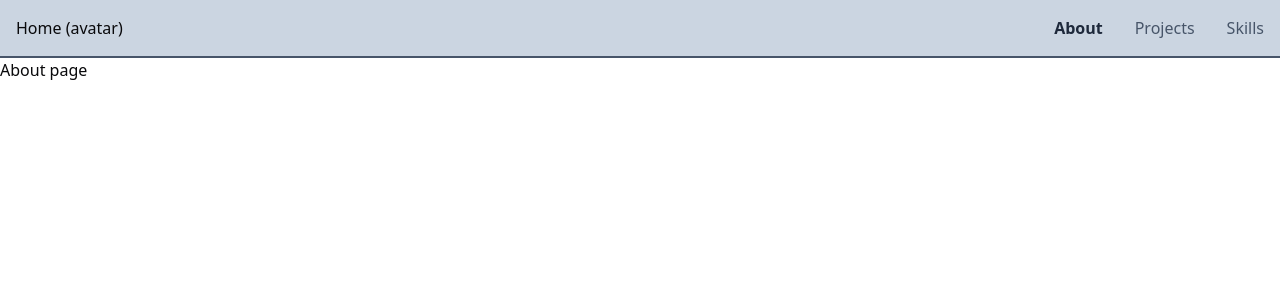
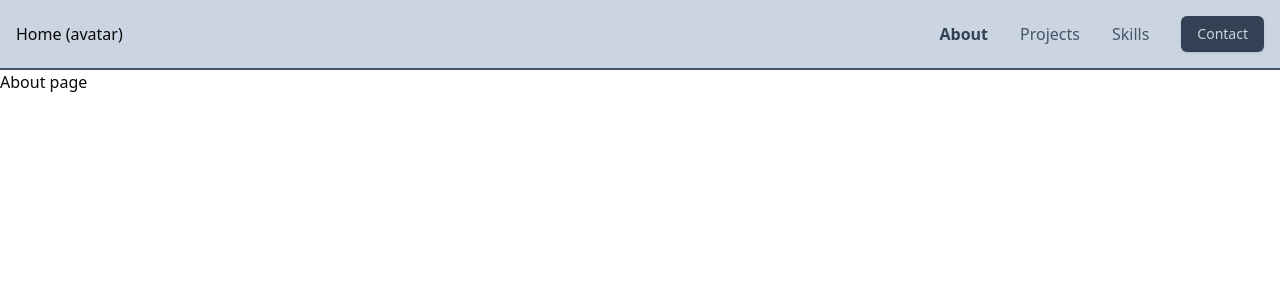
Before and after one commit to tdot123-1/portfolio, a React (Vite) app: page /about in a window 1280 px wide. Shown: the top 300 px of the page. Built offline with nearby package versions, Linux system fonts and the light colour scheme.

Commit message:
add contact

```diff
--- /dev/null
+++ b/src/components/custom/Contact.tsx
@@ -0,0 +1,44 @@
+import { MailIcon } from "lucide-react";
+import { Popover, PopoverContent, PopoverTrigger } from "../ui/popover";
+import { GitHubLogoIcon, LinkedInLogoIcon } from "@radix-ui/react-icons";
+import { Button } from "../ui/button";
+
+const Contact = () => {
+  return (
+    <>
+      <Popover>
+        <PopoverTrigger asChild>
+          <Button
+            variant="default"
+            className="bg-slate-700 text-slate-300 hover:bg-slate-900"
+          >
+            Contact
+          </Button>
+        </PopoverTrigger>
+
+        <PopoverContent className="w-fit">
+          <div className="grid grid-cols-2 grid-rows-2 gap-2">
+            <div className="bg-gray-200 p-4 rounded-sm">
+              <span className="flex gap-1 justify-center items-center">
+                <MailIcon className="h-5 w-5" /> emailadress@test.com
+              </span>
+            </div>
+            <div className="bg-gray-200 p-4 rounded-sm">
+              <span className="flex gap-1 justify-center items-center">
+                <GitHubLogoIcon className="h-5 w-5" />
+                github/my-account
+              </span>
+            </div>
+            <div className="bg-gray-200 p-4 rounded-sm col-span-2 items-center">
+              <span className="flex gap-1 justify-center">
+                <LinkedInLogoIcon className="h-5 w-5" /> linkedIn/my-profile
+              </span>
+            </div>
+          </div>
+        </PopoverContent>
+      </Popover>
+    </>
+  );
+};
+
+export default Contact;
--- a/src/components/custom/Navbar.tsx
+++ b/src/components/custom/Navbar.tsx
@@ -9,10 +9,16 @@ import {
   DropdownMenu,
   DropdownMenuContent,
   DropdownMenuItem,
+  DropdownMenuPortal,
   DropdownMenuSeparator,
+  DropdownMenuSub,
+  DropdownMenuSubContent,
+  DropdownMenuSubTrigger,
   DropdownMenuTrigger,
 } from "../ui/dropdown-menu";
-import { HamburgerMenuIcon } from "@radix-ui/react-icons";
+import { GitHubLogoIcon, HamburgerMenuIcon, LinkedInLogoIcon } from "@radix-ui/react-icons";
+import Contact from "./Contact";
+import { MailIcon } from "lucide-react";
 
 const Navbar = () => {
   return (
@@ -24,12 +30,12 @@ const Navbar = () => {
           </div>
 
           {/* desktop */}
-          <div className="hidden md:flex space-x-8">
+          <div className="hidden md:flex items-center space-x-8">
             <HoverCard>
               <NavLink
                 to="/about"
                 className={({ isActive }) =>
-                  isActive ? "text-slate-800 font-bold" : "text-slate-600"
+                  isActive ? "text-slate-700 font-bold" : "text-slate-600"
                 }
               >
                 <HoverCardTrigger asChild>
@@ -44,7 +50,7 @@ const Navbar = () => {
               <NavLink
                 to="/projects"
                 className={({ isActive }) =>
-                  isActive ? "text-slate-800 font-bold" : "text-slate-600"
+                  isActive ? "text-slate-700 font-bold" : "text-slate-600"
                 }
               >
                 <HoverCardTrigger asChild>
@@ -59,7 +65,7 @@ const Navbar = () => {
               <NavLink
                 to="/skills"
                 className={({ isActive }) =>
-                  isActive ? "text-slate-800 font-bold" : "text-slate-600"
+                  isActive ? "text-slate-700 font-bold" : "text-slate-600"
                 }
               >
                 <HoverCardTrigger asChild>
@@ -71,6 +77,7 @@ const Navbar = () => {
                 add to my skillset
               </HoverCardContent>
             </HoverCard>
+            <Contact />
           </div>
 
           {/* mobile */}
@@ -93,6 +100,31 @@ const Navbar = () => {
                 <DropdownMenuItem asChild>
                   <Link to="/skills">Skills</Link>
                 </DropdownMenuItem>
+                <DropdownMenuSeparator />
+                <DropdownMenuSub>
+                  <DropdownMenuSubTrigger>Contact</DropdownMenuSubTrigger>
+                  <DropdownMenuPortal>
+                    <DropdownMenuSubContent>
+                      <DropdownMenuItem>
+                        <span className="flex gap-1 justify-center items-center">
+                          <MailIcon className="h-4 w-4" /> emailadress@test.com
+                        </span>
+                      </DropdownMenuItem>
+                      <DropdownMenuItem>
+                        <span className="flex gap-1 justify-center items-center">
+                          <GitHubLogoIcon className="h-5 w-5" />
+                          github/my-account
+                        </span>
+                      </DropdownMenuItem>
+                      <DropdownMenuItem>
+                        <span className="flex gap-1 justify-center">
+                          <LinkedInLogoIcon className="h-5 w-5" />{" "}
+                          linkedIn/my-profile
+                        </span>
+                      </DropdownMenuItem>
+                    </DropdownMenuSubContent>
+                  </DropdownMenuPortal>
+                </DropdownMenuSub>
               </DropdownMenuContent>
             </DropdownMenu>
           </div>
```
